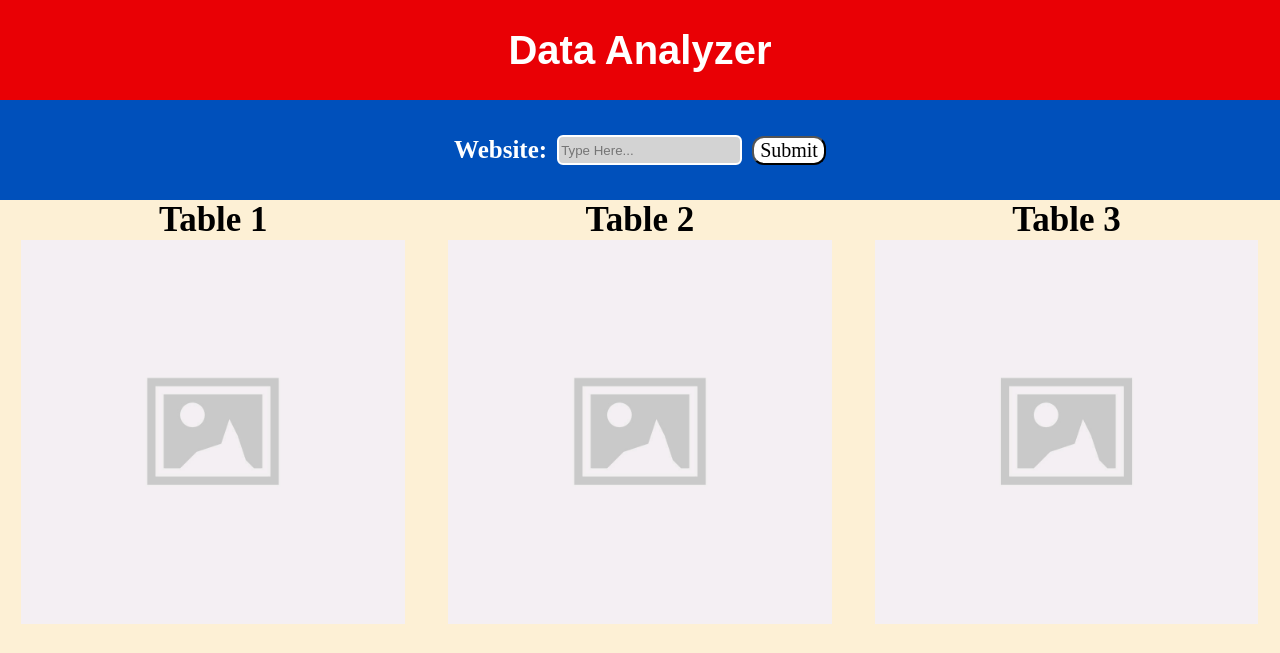
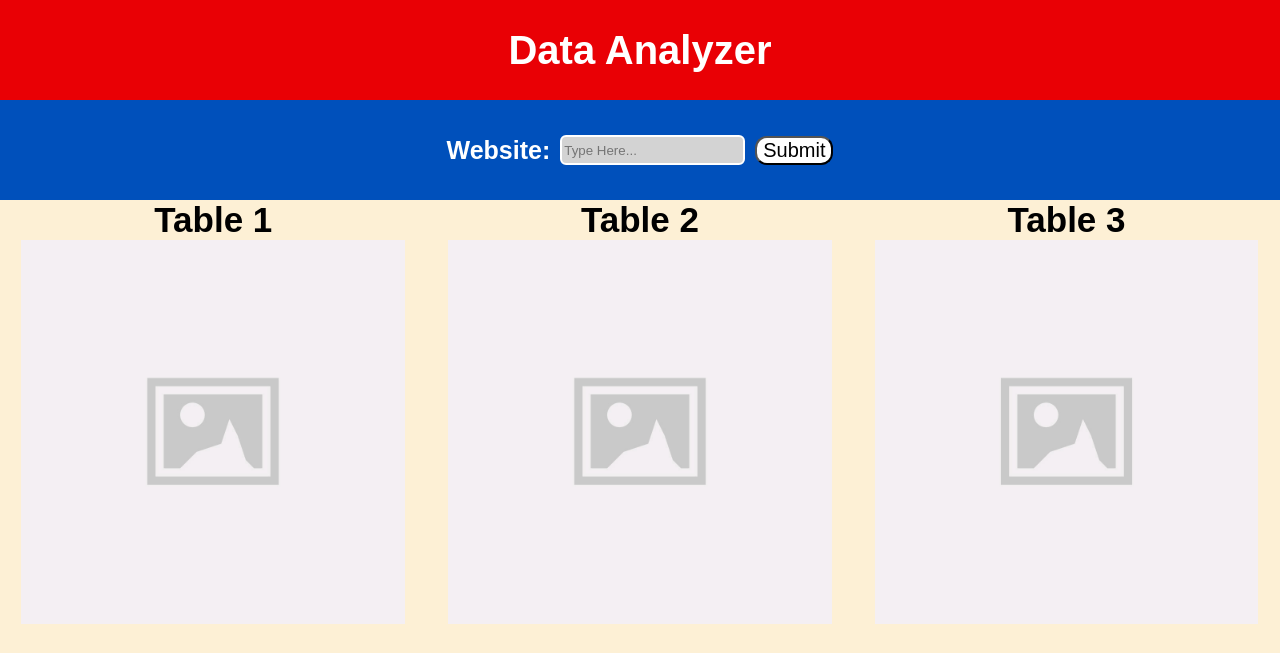
Before and after one commit to Thomas-writes/Jayhawk-JOrganize, a Flask app: page / in a window 1280 px wide. Shown: the top 653 px of the page. Run offline with Flask 3, Linux system fonts and the light colour scheme.

Commit message:
customization changes and website is hosted on vercel

```diff
--- a/static/style.css
+++ b/static/style.css
@@ -52,6 +52,7 @@
     padding: 0;
     text-align: center;
     justify-content: center;
+    font-family: Arial, Helvetica, sans-serif;
 }
 
 .title{
@@ -103,6 +104,7 @@
     font-family: "Times New Roman", Times, serif;
     font-size: 20px;
     border-radius: 12px;
+    font-family: Arial, Helvetica, sans-serif;
 }
 
 .leftpadding{
@@ -115,7 +117,8 @@
     font-size: 25px;
     text-align: center;
     justify-content: center;
-    color: white
+    color: white;
+    font-family: Arial, Helvetica, sans-serif;
 }
 
 .color{
```
